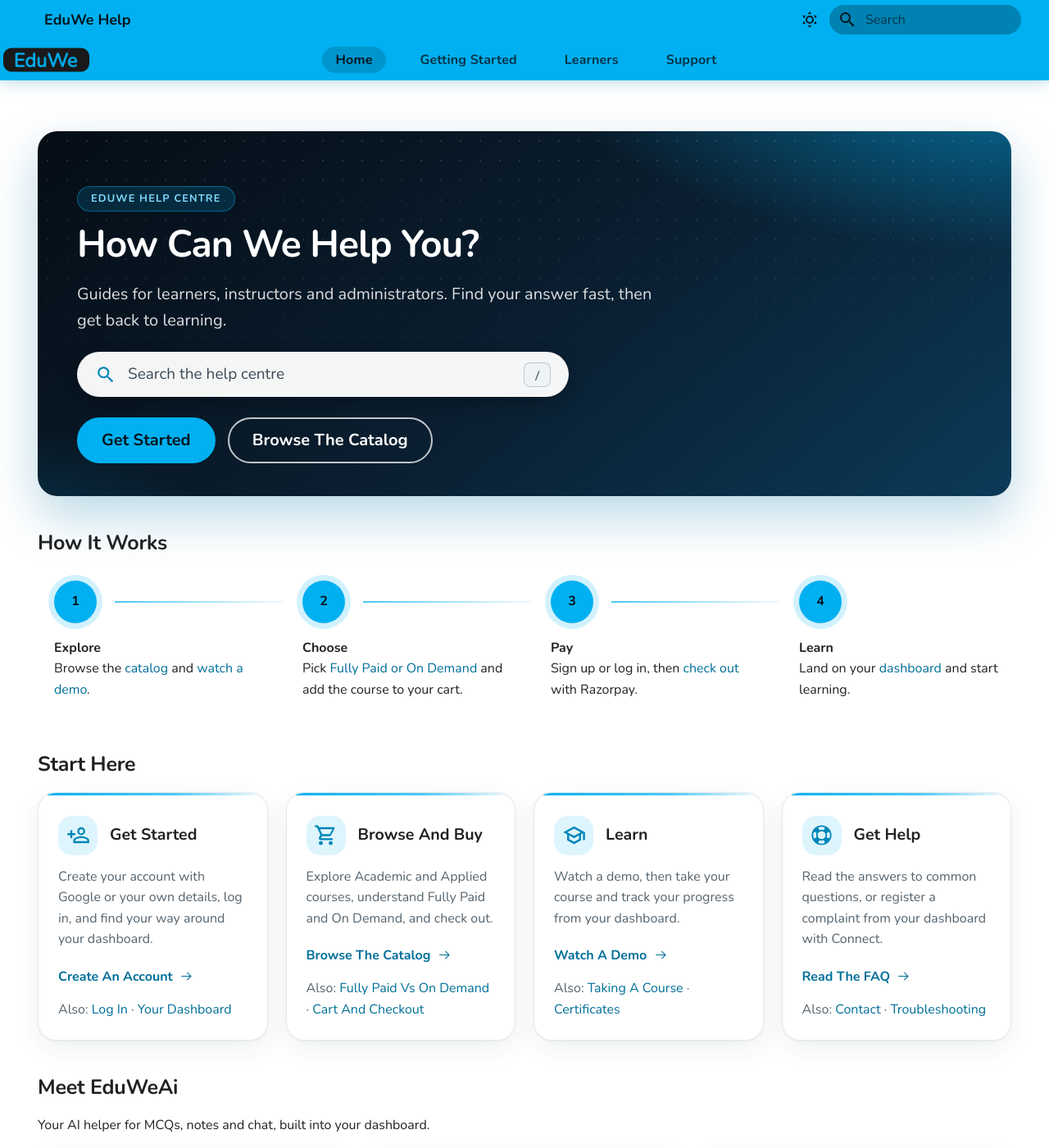
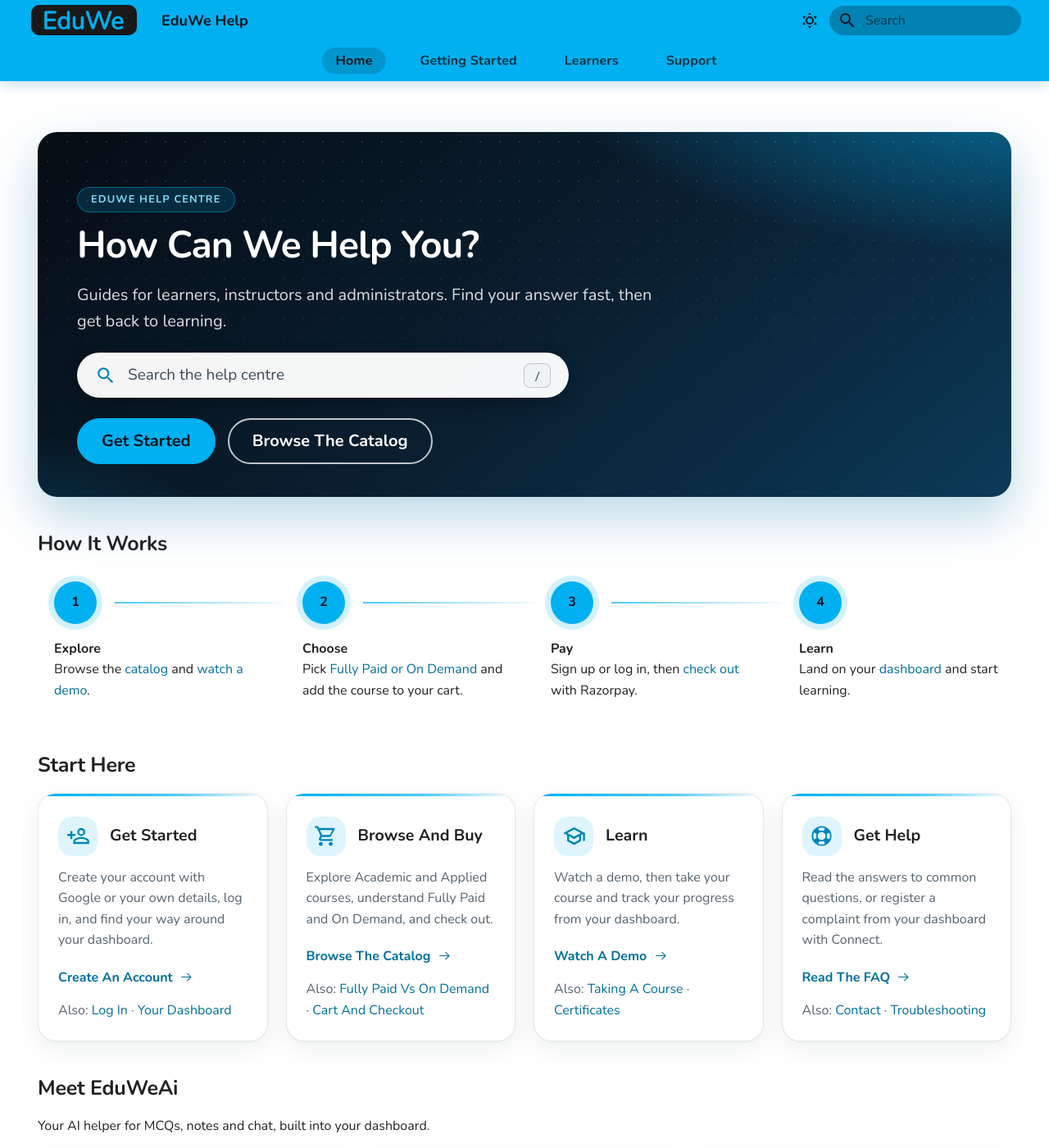
Before and after one commit to geitdeepak/EduWeIO_HelpDoc, an MkDocs documentation site: the page built from docs/index.md, in a window 1280 px wide and 1400 px high. Shown: the whole window at 82% size. Built offline with MkDocs 1.6.1 and Material for MkDocs 9.7.7, drawn with Linux system fonts in a browser that asks for light colours.

Commit message:
Revert "Move the logo down into the tabs row on wide screens"
This reverts commit 3f601fbf3006f57941cfd04953575cc07301def6.

```diff
--- a/docs/stylesheets/extra.css
+++ b/docs/stylesheets/extra.css
@@ -52,38 +52,6 @@
 
 .md-header__button.md-logo img {
   height: 1.35rem;
-  width: auto;
-}
-
-/* On wide screens the logo moves down into the tabs row instead (overrides/partials/tabs.html), so
-   hide the header's copy there - but only above Material's own breakpoint for showing that row
-   (76.234375em), so narrower screens - where the tabs row is hidden entirely - keep the header logo
-   and are never left with none. */
-@media screen and (min-width: 76.25em) {
-  .md-header .md-logo {
-    display: none;
-  }
-}
-
-.md-tabs {
-  position: relative;
-}
-
-.md-tabs__logo {
-  position: absolute;
-  top: 50%;
-  left: 0.2rem;
-  display: flex;
-  align-items: center;
-  padding: 0.2rem 0.65rem;
-  border-radius: 0.5rem;
-  background-color: #191919;
-  transform: translateY(-50%);
-}
-
-.md-tabs__logo img {
-  display: block;
-  height: 1.05rem;
   width: auto;
 }
 
--- a/overrides/partials/tabs.html
+++ /dev/null
@@ -1,25 +0,0 @@
-{#-
-  Overrides Material's partials/tabs.html (see the installed package for the original) to add the
-  EduWe logo at the start of the tabs row. It only shows here on wide screens, because Material hides
-  the whole tabs row below its own tablet breakpoint - the header keeps its own logo below that width
-  (hidden by CSS, in stylesheets/extra.css, only when this one is visible), so there is always exactly
-  one logo on screen.
--#}
-{% import "partials/tabs-item.html" as item with context %}
-<nav class="md-tabs" aria-label="{{ lang.t('tabs') }}" data-md-component="tabs">
-  <div class="md-grid">
-    <a
-      href="{{ config.extra.homepage | d(nav.homepage.url, true) | url }}"
-      title="{{ config.site_name | e }}"
-      class="md-tabs__logo"
-      aria-label="{{ config.site_name }}"
-    >
-      {% include "partials/logo.html" %}
-    </a>
-    <ul class="md-tabs__list">
-      {% for nav_item in nav.items %}
-        {{ item.render(nav_item) }}
-      {% endfor %}
-    </ul>
-  </div>
-</nav>
```
